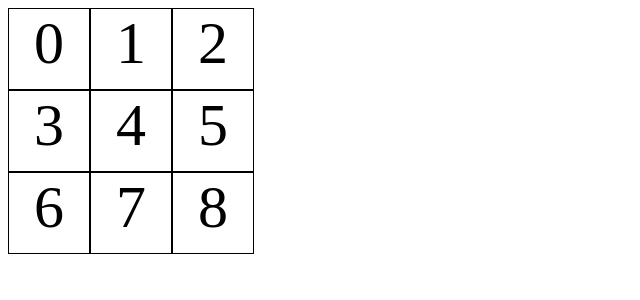
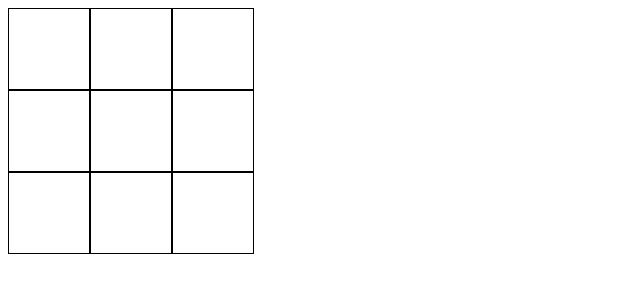
Before and after one commit to ViperEvo/TicTacToeFireBase, an Angular app: page / in a window 1280 px wide. Shown: the top 300 px of the page, without its empty margins (0-640 px from the left). Built offline with nearby package versions, Linux system fonts and the light colour scheme.

Commit message:
Returns a position

```diff
--- a/src/app/board/board.component.html
+++ b/src/app/board/board.component.html
@@ -1,3 +1,3 @@
 <div class="row" *ngFor="let row of [0,1,2]">
-  <app-square *ngFor="let col of [0,1,2]" [state] ="col+row*3"></app-square>
+  <app-square *ngFor="let col of [0,1,2]" [state] ="squares[col+row*3]" (click)="makeMove(col+row*3)"></app-square>
 </div>
--- a/src/app/board/board.component.ts
+++ b/src/app/board/board.component.ts
@@ -10,6 +10,11 @@ import { Component, OnInit, Output } from '@angular/core';
 export class BoardComponent implements OnInit {
 
   constructor() { }
+  squares = Array(9).fill(null);
+
+  makeMove(position){
+    console.log(position);
+  }
 
   ngOnInit() {
 
```
